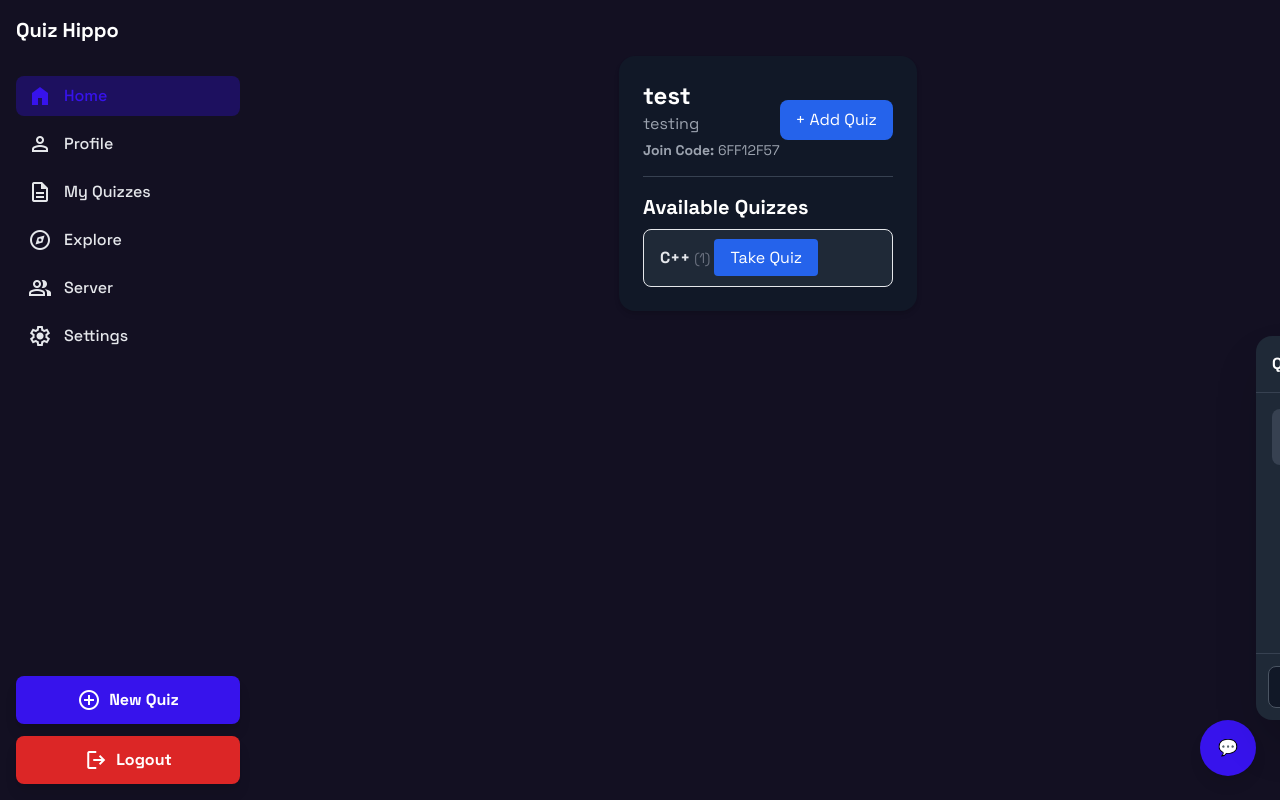
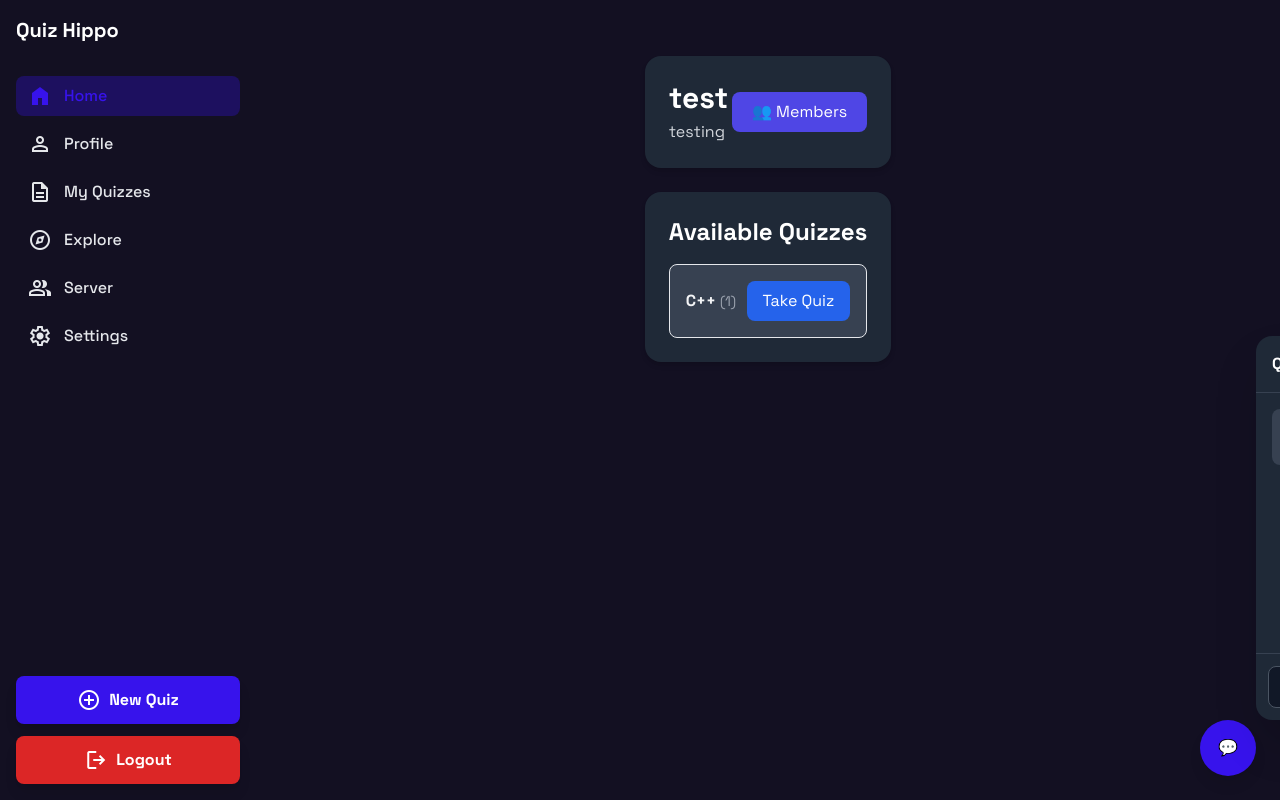
Before and after one commit to syedly/quizbee, a Django app: page /servers/4/ in a window 1280 px wide. Run offline with Django 5.2, Linux system fonts and the light colour scheme; a user stored in the database is signed in; data comes from the database, SQL or seed files in the repository; both versions use the stored data as it was after the commit; some libraries are stand-ins or nearby versions.

Commit message:
made server changes

```diff
--- a/app/models.py
+++ b/app/models.py
@@ -8,6 +8,7 @@ class UserProfile(models.Model):
     user = models.OneToOneField(User, on_delete=models.CASCADE)
     bio = models.TextField(blank=True)
     avatar = models.ImageField(upload_to='avatars/', null=True, blank=True)
+    light_mode = models.BooleanField(default=False)
 
     def __str__(self):
         return self.user.username
--- a/app/views.py
+++ b/app/views.py
@@ -45,21 +45,6 @@ def handle_login(request):
             return HttpResponse('Invalid credentials! Please try again')
     return render(request, 'login.html')
 
-
-# def profile(request):
-#     servers = Server.objects.filter(created_by=request.user)
-#     quizzes_created = Quiz.objects.filter(user=request.user).count()
-#     quizzes_completed = QuizAttempt.objects.filter(user=request.user).count()
-#     best_score = QuizAttempt.objects.filter(user=request.user).aggregate(
-#         Max('score')
-#     )['score__max'] or 0
-
-#     return render(request, 'profile.html', {
-#         'servers': servers,
-#         'quizzes_created': quizzes_created,
-#         'quizzes_completed': quizzes_completed,
-#         'best_score': f"{best_score}%",
-#     })
 def profile(request):
     servers = Server.objects.filter(created_by=request.user)
     quizzes_created = Quiz.objects.filter(user=request.user).count()
@@ -583,9 +568,10 @@ def join_server(request):
 @login_required
 def server_detail(request, server_id):
     quizes = Quiz.objects.filter(user=request.user)
+    attempted_quiz = QuizAttempt.objects.filter(user=request.user).values_list("quiz_id", flat=True)
     server = get_object_or_404(Server, id=server_id)
     quizzes = server.quizzes.all()
-    return render(request, 'server_detail.html', {'server': server, 'quizzes': quizzes, 'quizes': quizes})
+    return render(request, 'server_detail.html', {'server': server, 'quizzes': quizzes, 'quizes': quizes, 'attempted_quiz': attempted_quiz})
 
 def add_quiz_to_server(request, server_id):
     server = get_object_or_404(Server, id=server_id)
--- a/templates/server_detail.html
+++ b/templates/server_detail.html
@@ -1,70 +1,81 @@
-{% extends "base.html" %}
+{% extends 'base.html' %}
+{% load static %}
+
 {% block content %}
-<div class="max-w-3xl mx-auto bg-white dark:bg-gray-900 p-6 rounded-2xl shadow-md mt-6">
-  <div class="flex justify-between items-center mb-4">
+<div class="max-w-5xl mx-auto p-6">
+
+  <!-- Server Header -->
+  <div class="bg-white dark:bg-gray-800 p-6 rounded-2xl shadow-md mb-6 flex justify-between items-center">
     <div>
-      <h2 class="text-2xl font-bold text-gray-800 dark:text-white">{{ server.name }}</h2>
-      <p class="text-gray-500 dark:text-gray-400">{{ server.description }}</p>
-      <p class="text-sm text-gray-400 mt-1">
-        <strong>Join Code:</strong> {{ server.code }}
-      </p>
+      <h1 class="text-3xl font-bold text-gray-900 dark:text-white">{{ server.name }}</h1>
+      <p class="text-gray-600 dark:text-gray-300 mt-1">{{ server.description }}</p>
+    </div>
+    <button id="openMembersBtn"
+      class="bg-indigo-600 text-white px-5 py-2 rounded-lg hover:bg-indigo-700 transition">
+      👥 Members
+    </button>
   </div>
 
-    <!-- If user is the creator, show "Add Quiz" button -->
-    {% if request.user == server.created_by %}
-    <button
-      onclick="document.getElementById('addQuizModal').showModal()"
-      class="bg-blue-600 hover:bg-blue-700 text-white px-4 py-2 rounded-lg transition">
-      + Add Quiz
-    </button>
-    {% endif %}
+  <!-- Quizzes Section -->
+  <div class="bg-white dark:bg-gray-800 p-6 rounded-2xl shadow-md">
+    <h3 class="text-2xl font-semibold mb-4 text-gray-900 dark:text-white">Available Quizzes</h3>
+    <ul class="space-y-3">
+      {% for sq in quizzes %}
+      <li class="p-4 border rounded-lg bg-gray-50 dark:bg-gray-700 flex justify-between items-center">
+        <div>
+          <span class="font-semibold text-gray-900 dark:text-gray-100">{{ sq.quiz.topic }}</span>
+          <span class="text-sm text-gray-500 dark:text-gray-400">({{ sq.quiz.difficulty }})</span>
         </div>
 
-  <hr class="border-gray-300 dark:border-gray-700 my-4">
-
-  <h3 class="text-xl font-semibold mb-2 text-gray-800 dark:text-white">Available Quizzes</h3>
-  <ul class="space-y-3">
-    {% for sq in quizzes %}
-      <li class="p-4 border rounded-lg bg-gray-50 dark:bg-gray-800">
-        <span class="font-semibold">{{ sq.quiz.topic }}</span>
-        <span class="text-sm text-gray-500">({{ sq.quiz.difficulty }})</span>
+        {% if sq.quiz.id in attempted_quiz %}
+        <span class="text-green-600 dark:text-green-400 font-semibold">✅ Already Taken</span>
+        {% else %}
         <a href="{% url 'quiz_take' sq.quiz.id %}"
-       class="px-4 py-2 bg-blue-600 text-white rounded hover:bg-blue-700 transition">
+          class="px-4 py-2 bg-blue-600 text-white rounded-lg hover:bg-blue-700 transition">
           Take Quiz
         </a>
+        {% endif %}
       </li>
       {% empty %}
-      <p class="text-gray-500">No quizzes assigned yet.</p>
+      <p class="text-gray-500 dark:text-gray-400">No quizzes assigned yet.</p>
       {% endfor %}
     </ul>
   </div>
 
-<!-- Add Quiz Modal -->
-{% if request.user == server.created_by %}
-<dialog id="addQuizModal" class="rounded-lg p-6 bg-white dark:bg-gray-900 shadow-lg">
-  <form method="POST" action="{% url 'add_quiz_to_server' server.id %}">
-    {% csrf_token %}
-    <h3 class="text-lg font-semibold mb-3 text-gray-800 dark:text-white">Add Quiz to Server</h3>
+</div>
 
-    <label class="block mb-2 text-gray-700 dark:text-gray-300">Select a Quiz:</label>
-    <select name="quiz_id" class="border border-gray-300 dark:border-gray-700 rounded-md p-2 w-full mb-4">
-        {% for quiz in quizes %}
-            <option value="{{ quiz.id }}">{{ quiz.topic }} ({{ quiz.difficulty }})</option>
+<!-- Members Modal -->
+<div id="membersModal" class="fixed inset-0 bg-black bg-opacity-50 hidden justify-center items-center z-50">
+  <div class="bg-white dark:bg-gray-900 rounded-2xl shadow-lg w-96 p-6 relative">
+    <h2 class="text-xl font-semibold text-gray-900 dark:text-white mb-4">Server Members</h2>
+
+    <ul class="max-h-60 overflow-y-auto divide-y divide-gray-200 dark:divide-gray-700">
+      {% for member in members %}
+      <li class="py-2 text-gray-800 dark:text-gray-200">
+        👤 {{ member.username }}
+      </li>
+      {% empty %}
+      <p class="text-gray-500 dark:text-gray-400 text-center">No members yet.</p>
       {% endfor %}
-    </select>
+    </ul>
 
-
-    <div class="flex justify-end space-x-2">
-      <button type="button" onclick="this.closest('dialog').close()"
-              class="px-4 py-2 rounded-lg bg-gray-200 hover:bg-gray-300 dark:bg-gray-800 dark:hover:bg-gray-700">
-        Cancel
-      </button>
-      <button type="submit"
-              class="px-4 py-2 rounded-lg bg-blue-600 hover:bg-blue-700 text-white">
-        Add Quiz
+    <button id="closeMembersBtn"
+      class="absolute top-3 right-3 text-gray-600 dark:text-gray-300 hover:text-gray-900 dark:hover:text-white text-xl">
+      ✕
     </button>
   </div>
-  </form>
-</dialog>
-{% endif %}
+</div>
+
+<!-- JS for Modal -->
+<script>
+  const modal = document.getElementById('membersModal');
+  const openBtn = document.getElementById('openMembersBtn');
+  const closeBtn = document.getElementById('closeMembersBtn');
+
+  openBtn.addEventListener('click', () => modal.classList.remove('hidden'));
+  closeBtn.addEventListener('click', () => modal.classList.add('hidden'));
+  window.addEventListener('click', (e) => {
+    if (e.target === modal) modal.classList.add('hidden');
+  });
+</script>
 {% endblock %}
```
Also changed, not shown: app/migrations/0011_userprofile_light_mode.py (added), db.sqlite3, static/js/base.js (indentation only), templates/settings.html (indentation only). Lines whose indentation alone changed are shown as unchanged.
